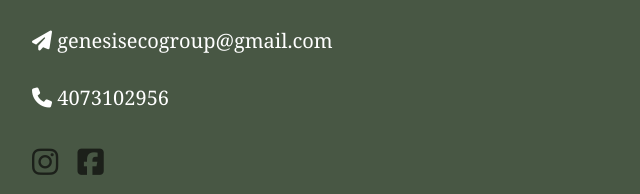
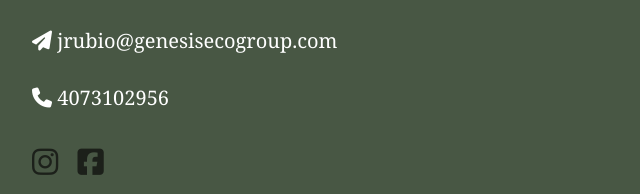
Before and after one commit to genrub/geg, a plain HTML site: page index.html in a window 1280 px wide. Shown: the part 2810-3004 px from the top of the page, 96-736 px from the left. Drawn offline with Linux system fonts and the light colour scheme.

Commit message:
index.html

```diff
--- a/index.html
+++ b/index.html
@@ -117,7 +117,7 @@
         <div class="row">
             <div class="contact-left">
                 <h1 class="sub-title">Contact Us</h1>
-                <p><i class="fas fa-paper-plane"></i> genesisecogroup@gmail.com</p>
+                <p><i class="fas fa-paper-plane"></i> jrubio@genesisecogroup.com</p>
                 <p><i class="fas fa-solid fa-phone"></i> 4073102956</p>
                 <div class="social-icons">
                     <a href="https://www.instagram.com/genesisecogroup/"><i class="fa-brands fa-instagram"></i></a>
```
